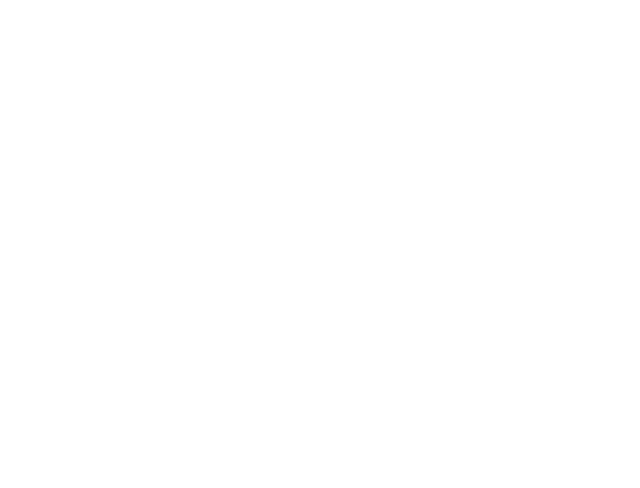
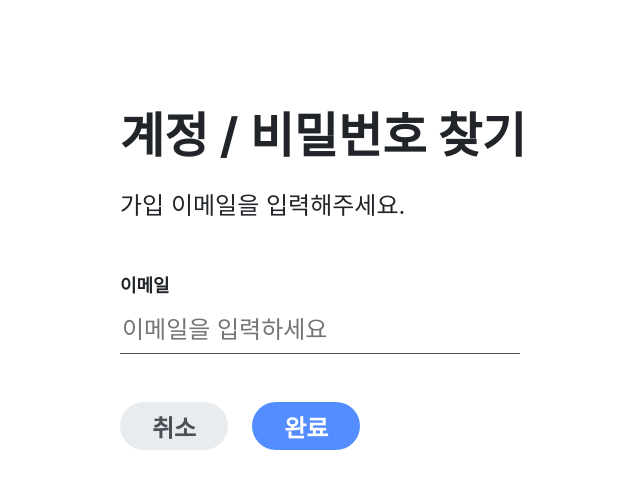
Before and after one commit to wafflestudio/sharkle-web, a React (Create React App) app: page /lost in a window 1280 px wide. Before the commit this address had no page. Shown: the top 488 px of the page, without its empty margins (136-776 px from the left). Built offline with nearby package versions, Linux system fonts and the light colour scheme; a small style sheet from the web is missing.

Commit message:
created lostpage

```diff
--- a/src/App.js
+++ b/src/App.js
@@ -5,6 +5,7 @@
 import LoginPage from './Component/LoginPage/LoginPage';
 import RegisterPage from './Component/RegisterPage/RegisterPage';
 import ClubSearchPage from './Component/ClubSearchPage/ClubSearchPage';
+import LostPage from './Component/LostPage/LostPage';
 //npm install -save react-scripts
 
 function App() {
@@ -16,6 +17,7 @@
         <Route exact path="/mypage" element={<MyPage />} />
         <Route exact path="/login" element={<LoginPage />} />
         <Route exact path="/register" element={<RegisterPage />} />
+        <Route exact path="/lost" element={<LostPage />} />
       </Routes>
     </BrowserRouter>
   );
--- a/src/Component/LoginModal/LoginModal.js
+++ b/src/Component/LoginModal/LoginModal.js
@@ -58,6 +58,10 @@
     navigate('/register');
   };
 
+  const handleLost = () => {
+    navigate('/lost');
+  };
+
   return (
     <Modal className={styles['login-modal']} isOpen={isOpen} onRequestClose={() => setIsOpen(false)}>
       <div className={styles.title}>
@@ -96,6 +100,12 @@
             회원가입
           </button>
         </div>
+
+        <div className={styles.lost}>
+          <button className={styles.lostbutton} onClick={handleLost}>
+            <u>계정 / 비밀번호 찾기</u>
+          </button>
+        </div>
       </div>
     </Modal>
   );
--- a/src/Component/LoginModal/LoginModal.module.scss
+++ b/src/Component/LoginModal/LoginModal.module.scss
@@ -18,7 +18,7 @@
 
   .title{
     display: flex;
-    margin-top: 60px;
+    margin-top: 54px;
     margin-left: 86px;
     font-size: 26px;
     font-weight: bold;
@@ -39,7 +39,7 @@
 
     .id{
       display: flex;
-      margin-top: 2rem;
+      margin-top: 1.8rem;
       margin-left: 50px;
       padding-left: 0.8rem;
       padding-right: 0.8rem;
@@ -116,7 +116,7 @@
     display: flex;
     align-items: center;
     justify-content: center;
-    margin-top: 2rem;
+    margin-top: 1.8rem;
     margin-left: 50px;
     width: 400px;
 
@@ -161,4 +161,21 @@
     }
   }
 
+  .lost{
+    display: flex;
+    align-items: center;
+    justify-content: center;
+    margin-top: 2rem;
+    margin-left: 50px;
+    width: 400px;
+
+    .lostbutton{
+      background: none;
+      border: none;
+      font-size: 0.9rem;
+      color: #444748;
+    }
+
+  }
+
 }
--- /dev/null
+++ b/src/Component/LostPage/LostPage.js
@@ -0,0 +1,52 @@
+import styles from './LostPage.module.scss';
+
+import { useState } from 'react';
+import { useNavigate } from 'react-router';
+import axios from 'axios';
+import { toast } from 'react-toastify';
+
+const LostPage = () => {
+  const navigate = useNavigate();
+
+  const [checkEmail, setCheckEmail] = useState('');
+
+  const handleCancel = () => {
+    navigate('/');
+  };
+
+  const handleRegister = () => {};
+
+  return (
+    <div className={styles.lostpage}>
+      <div className={styles.mainsection}>
+        <h1 className={styles.welcome}>계정 / 비밀번호 찾기 </h1>
+        <div className={styles.description}>가입 이메일을 입력해주세요.</div>
+
+        <div className={styles.detailsection}>
+          <div className={styles.block}>
+            <label className={styles.text}>이메일</label>
+            <div className={styles.input}>
+              <div className={styles.inputwrapper}>
+                <input
+                  className={styles.inputbox}
+                  placeholder="이메일을 입력하세요"
+                  onChange={(e) => setCheckEmail(e.target.value)}
+                />
+              </div>
+            </div>
+          </div>
+        </div>
+
+        <div className={styles.buttonsection}>
+          <button className={styles.cancelbutton} onClick={handleCancel}>
+            취소
+          </button>
+          <button className={styles.completebutton} onClick={handleRegister}>
+            완료
+          </button>
+        </div>
+      </div>
+    </div>
+  );
+};
+export default LostPage;
--- /dev/null
+++ b/src/Component/LostPage/LostPage.module.scss
@@ -0,0 +1,128 @@
+.lostpage {
+  position: absolute;
+  margin: 0px;
+  width: 100vw;
+  height: 100vh;
+  overflow: scroll;
+}
+
+
+.mainsection {
+  width: 768px;
+  margin: 100px auto 0px;
+  line-height: 1.5;
+}
+
+.welcome {
+  font-size: 3rem;
+  color: rgb(33, 37, 41);
+  font-weight: bolder;
+  margin-bottom: 1rem;
+}
+
+.description {
+  font-size: 1.5rem;
+  color: rgb(33, 37, 41);
+}
+
+
+.detailsection {
+  margin-top: 3rem;
+  margin-bottom: 3rem;
+}
+
+.block {
+  box-sizing: inherit;
+  margin-bottom: 3rem;
+}
+
+.text {
+  font-weight: bold;
+  font-size: 1.125rem;
+  color: rgb(33, 37, 41);
+  margin-bottom: 1rem;
+  transition: all 0.125s ease-in 0s;
+  display: block;
+  line-height: 1.5;
+}
+
+.block:focus-within {
+  .text {
+    font-weight: bold;
+    font-size: 1.125rem;
+    color: #538DFF;
+    margin-bottom: 1rem;
+    transition: all 0.125s ease-in 0s;
+    display: block;
+    line-height: 1.5;
+  }
+}
+
+.input {
+  display: inline-block;
+  max-width: 100%;
+}
+
+.inputwrapper {
+  width: 400px;
+  padding-bottom: 0.5rem;
+  border-bottom: 1px solid rgb(73, 80, 87);
+  display: flex;
+  -webkit-box-align: center;
+  align-items: center;
+}
+
+.inputwrapper:focus-within {
+  border-bottom: 1px solid #538DFF;
+}
+
+.inputbox {
+  font-size: 1.5rem;
+  border: none;
+  outline: none;
+  width: 100%;
+  color: rgb(73, 80, 87);
+  transition: all 0.125s ease-in 0s;
+}
+
+.inputbox:focus-within {
+  color: #538DFF;
+}
+
+
+.buttonsection {
+  margin-bottom: 5rem;
+}
+
+.cancelbutton{
+  height: 3rem;
+  font-size: 1.5rem;
+  padding-left: 2rem;
+  padding-right: 2rem;
+  margin-right: 1.5rem;
+  border-radius: 1.5rem;
+  border: none;
+  outline: none;
+  font-weight: bold;
+  word-break: keep-all;
+  background: rgb(233, 236, 239);
+  color: rgb(73, 80, 87);
+  transition: all 0.125s ease-in 0s;
+  cursor: pointer;
+}
+
+.completebutton{
+  height: 3rem;
+  font-size: 1.5rem;
+  padding-left: 2rem;
+  padding-right: 2rem;
+  border-radius: 1.5rem;
+  border: none;
+  outline: none;
+  font-weight: bold;
+  word-break: keep-all;
+  background: #538DFF;
+  color: white;
+  transition: all 0.125s ease-in 0s;
+  cursor: pointer;
+}
--- a/src/Component/RegisterPage/RegisterPage.js
+++ b/src/Component/RegisterPage/RegisterPage.js
@@ -1,5 +1,4 @@
 import styles from './RegisterPage.module.scss';
-// import './RegisterPage.module.scss';
 import { useState } from 'react';
 import { useNavigate } from 'react-router';
 import axios from 'axios';
@@ -55,7 +54,7 @@
         .then((response) => {
           console.log(response);
           toast.success('회원가입 되었습니다.');
-          navigate('/login');
+          navigate('/');
         })
         .catch((error) => {
           console.log(error.response);
```
